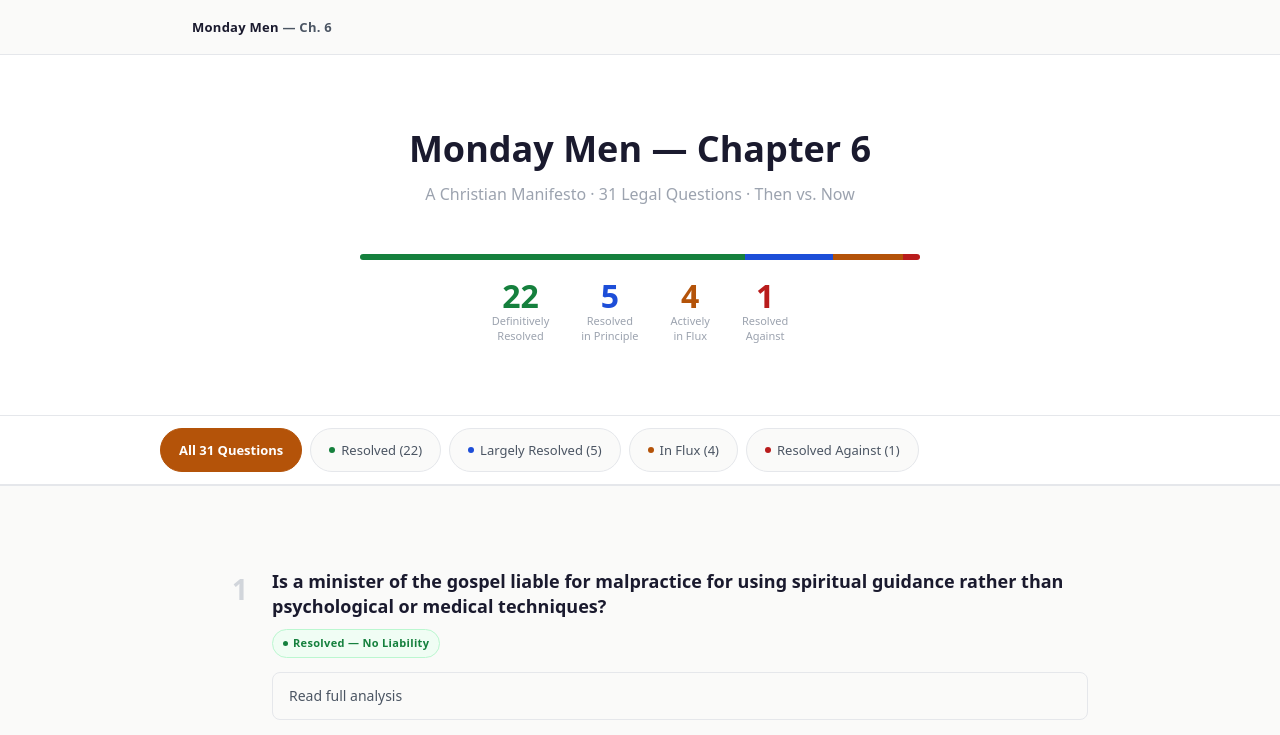
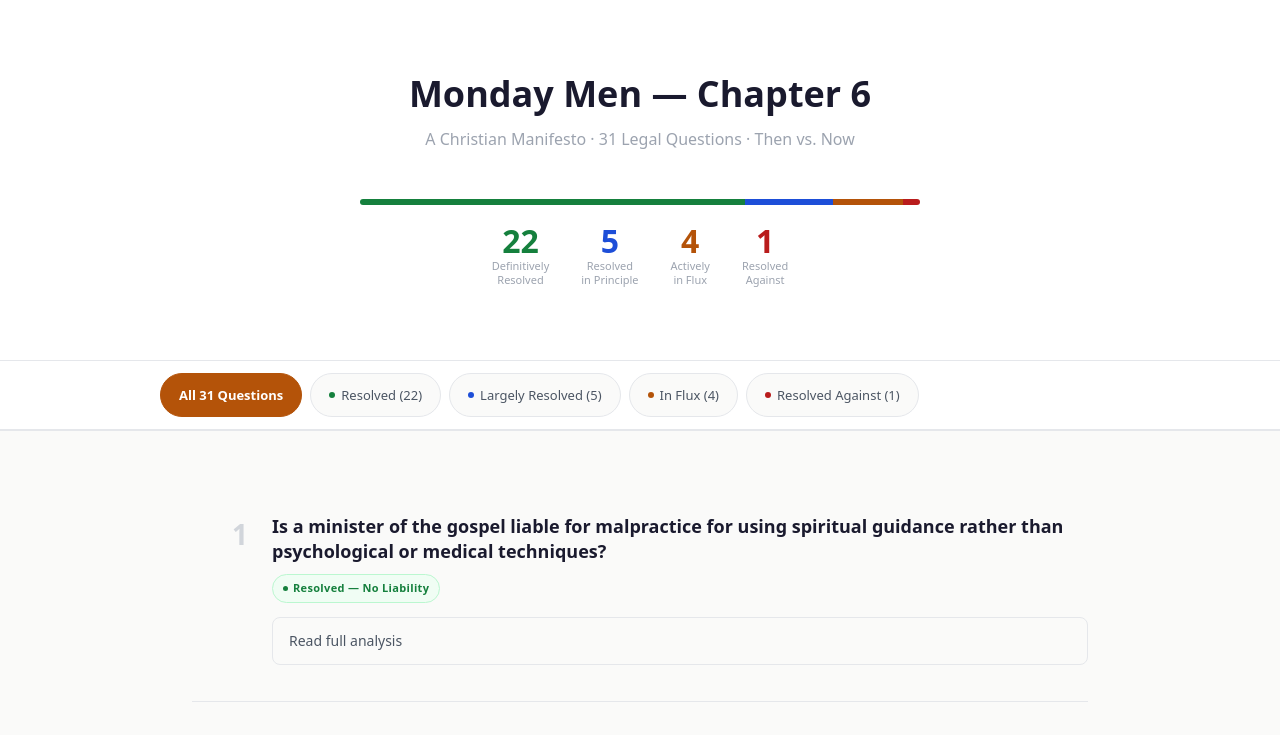
Before and after one commit to TylerPreisser/monday-men-chapter-6, a plain HTML site: page index.html in a window 1280 px wide. Shown: the top 735 px of the page. Drawn offline with Linux system fonts and the light colour scheme.

Commit message:
Remove duplicate header — hero is the clean top element
Co-Authored-By: Claude Opus 4.6 (1M context) <noreply@anthropic.com>

```diff
--- a/index.html
+++ b/index.html
@@ -93,37 +93,6 @@ body {
 }
 
 /* ── HEADER ── */
-.site-header {
-  background: color-mix(in srgb, var(--bg) 95%, transparent);
-  backdrop-filter: blur(8px);
-  -webkit-backdrop-filter: blur(8px);
-  border-bottom: 1px solid var(--border);
-  padding-top: env(safe-area-inset-top);
-}
-.header-inner {
-  max-width: var(--max-wide);
-  margin: 0 auto;
-  padding: 16px 32px;
-  display: flex;
-  align-items: center;
-  justify-content: space-between;
-  gap: 16px;
-}
-.header-brand {
-  font-family: var(--body-font);
-  font-size: 13px;
-  font-weight: 600;
-  color: var(--text-2);
-  letter-spacing: 0.02em;
-}
-.header-brand strong {
-  color: var(--text);
-}
-.header-read-count {
-  font-size: 12px;
-  color: var(--text-3);
-}
-
 /* ── HERO ── */
 .hero {
   background: var(--bg-alt);
@@ -701,11 +670,6 @@ footer .disclaimer {
 
 /* ── RESPONSIVE ── */
 @media (max-width: 640px) {
-  .header-inner {
-    padding: 12px 20px;
-    padding-left: calc(20px + env(safe-area-inset-left));
-    padding-right: calc(20px + env(safe-area-inset-right));
-  }
   .hero {
     padding: 48px 20px 48px;
     padding-left: calc(20px + env(safe-area-inset-left));
@@ -793,13 +757,6 @@ footer .disclaimer {
 <!-- SCROLL PROGRESS -->
 <div class="scroll-progress" id="scrollProgress"></div>
 
-<!-- HEADER -->
-<header class="site-header" id="top">
-  <div class="header-inner">
-    <div class="header-brand"><strong>Monday Men</strong> &mdash; Ch. 6</div>
-  </div>
-</header>
-
 <!-- HERO -->
 <section class="hero">
   <div class="hero-inner">
```
